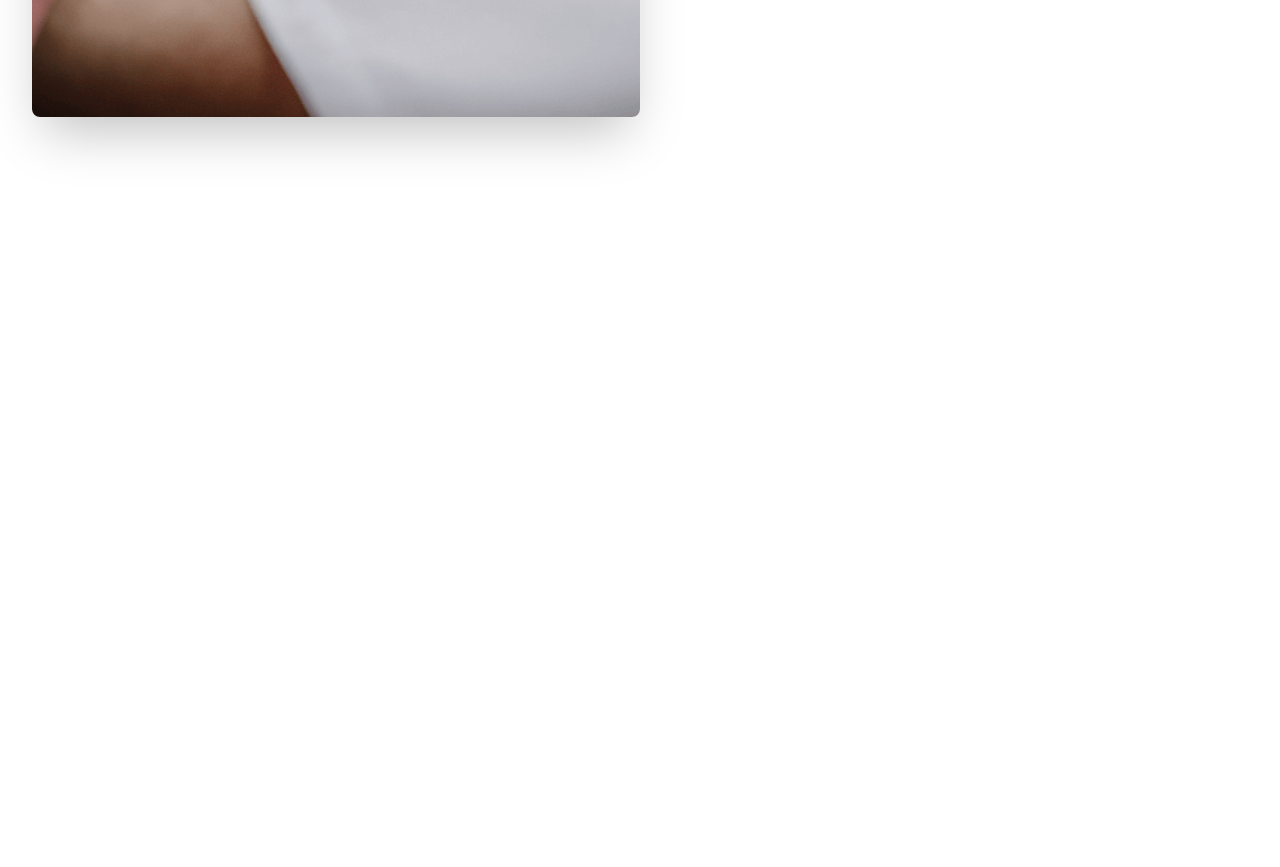
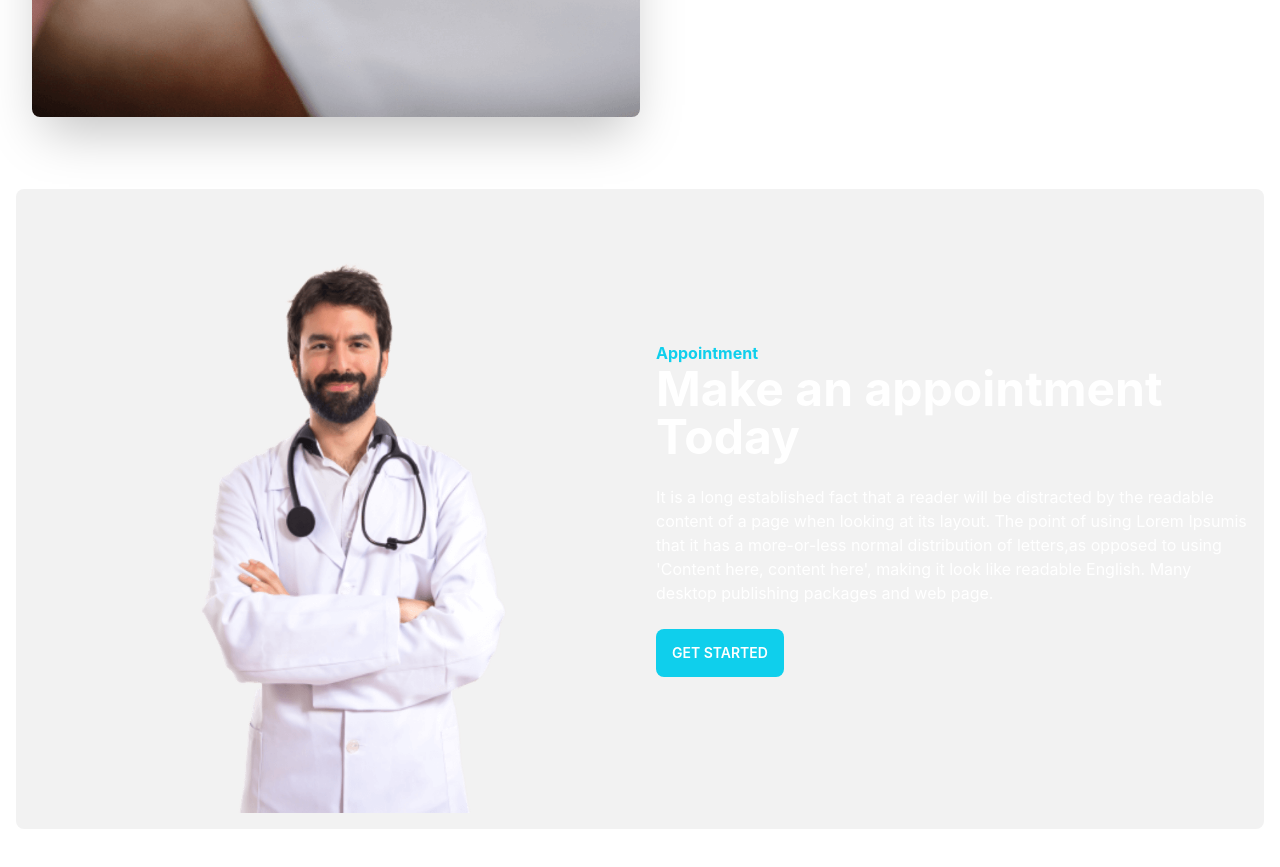
Before and after one commit to opuopu/doctors-portal-2023-, a React (Vite) app: page / in a window 1280 px wide. Shown: the part 2330-3197 px from the top of the page. Before the commit the page ends 2519 px from the top, so only its background shows below. Built offline with nearby package versions, Linux system fonts and the light colour scheme.

Commit message:
doctors-portal

```diff
--- /dev/null
+++ b/src/Component/Home/Doctor.jsx
@@ -0,0 +1,18 @@
+import React from 'react'
+import doctor from '../../assets/images/doctor.png'
+
+export default function Doctor() {
+  return (
+<div className="hero  bg-base-200 rounded-lg mb-10">
+  <div className="hero-content flex-col lg:flex-row">
+    <img src={doctor} className="rounded-lg lg:w-1/2 " />
+    <div>
+        <p className='text-primary1  font-bold'>Appointment</p>
+      <h1 className="text-5xl text-[#fff] font-bold">Make an appointment Today</h1>
+      <p className="py-6 text-[#fff]">It is a long established fact that a reader will be distracted by the readable content of a page when looking at its layout. The point of using Lorem Ipsumis that it has a more-or-less normal distribution of letters,as opposed to using 'Content here, content here', making it look like readable English. Many desktop publishing packages and web page.</p>
+      <button className="btn btn-primary bg-primary1 border-0">Get Started</button>
+    </div>
+  </div>
+</div>
+  )
+}
--- a/src/Component/Home/Home.jsx
+++ b/src/Component/Home/Home.jsx
@@ -2,6 +2,7 @@
 import Banner from '../Banner'
 import InfoCard from '../infocard/InfoCard'
 import Service from '../service/Service'
+import Doctor from './Doctor'
 import Treatment from './Treatment'
 
 export default function Home() {
@@ -11,6 +12,7 @@
         <InfoCard/>
         <Service/>
         <Treatment/>
+        <Doctor/>
     </div>
   )
 }
--- a/src/Component/Home/Treatment.jsx
+++ b/src/Component/Home/Treatment.jsx
@@ -1,8 +1,10 @@
 import React from 'react'
+
 import img from '../../assets/images/treatment.png'
 export default function Treatment() {
   return (
-    <div className="hero my-14">
+ <div>
+     <div className="hero my-14">
     <div className="hero-content flex-col lg:flex-row">
       <img src={img} className="lg:w-1/2 sm:w-full  rounded-lg shadow-2xl" />
       <div className=''>
@@ -11,6 +13,10 @@
         <button className="btn btn-primary bg-primary1 border-0">Get Started</button>
       </div>
     </div>
+
+
   </div>
+
+ </div>
   )
 }
```
